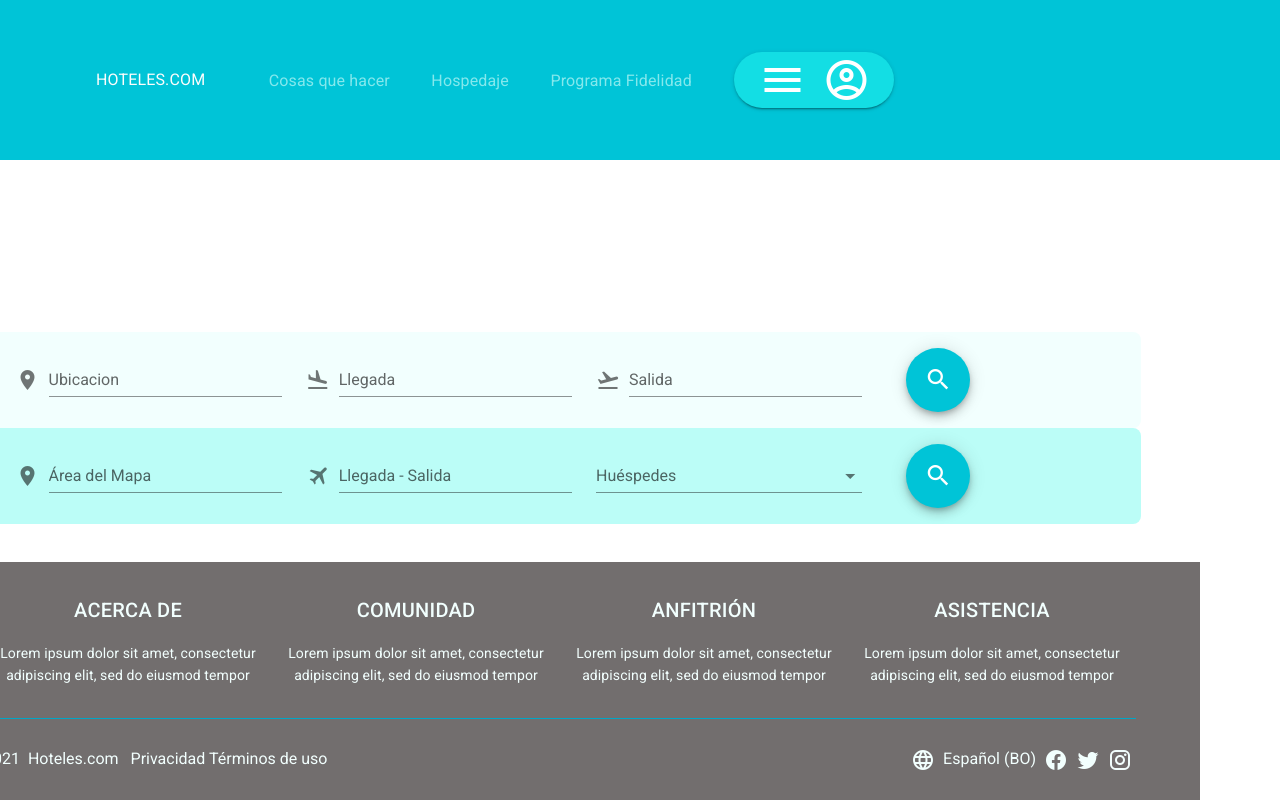
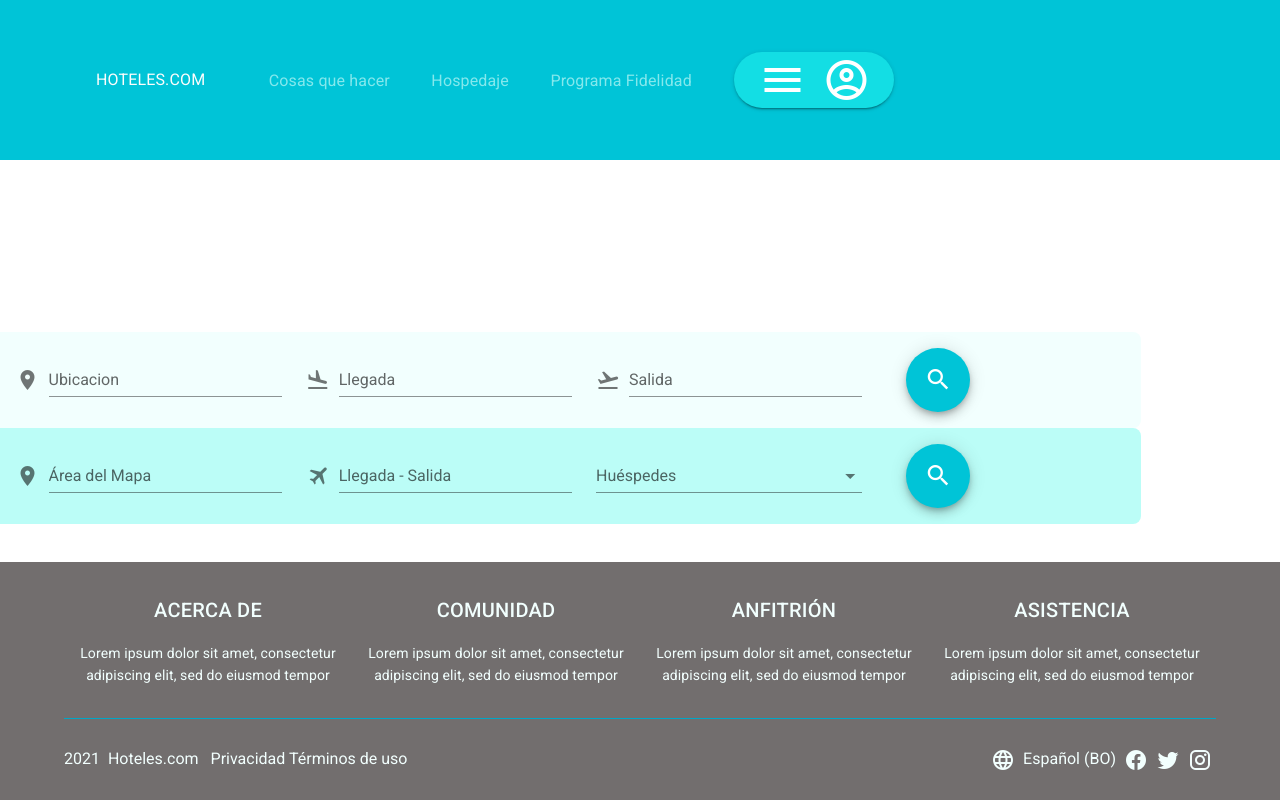
Before and after one commit to vanebustillos/UX-Booking, a Vue app: page /#/ in a window 1280 px wide. Built offline with nearby package versions, Linux system fonts and the light colour scheme.

Commit message:
Fixing margin of footer

```diff
--- a/src/App.vue
+++ b/src/App.vue
@@ -1,10 +1,10 @@
 <template>
   <v-app>
+     <Nav-bar />
     <v-main>
-      <Nav-bar />
       <router-view />
-      <Footer />
     </v-main>
+    <Footer />
   </v-app>
 </template>
 
```
